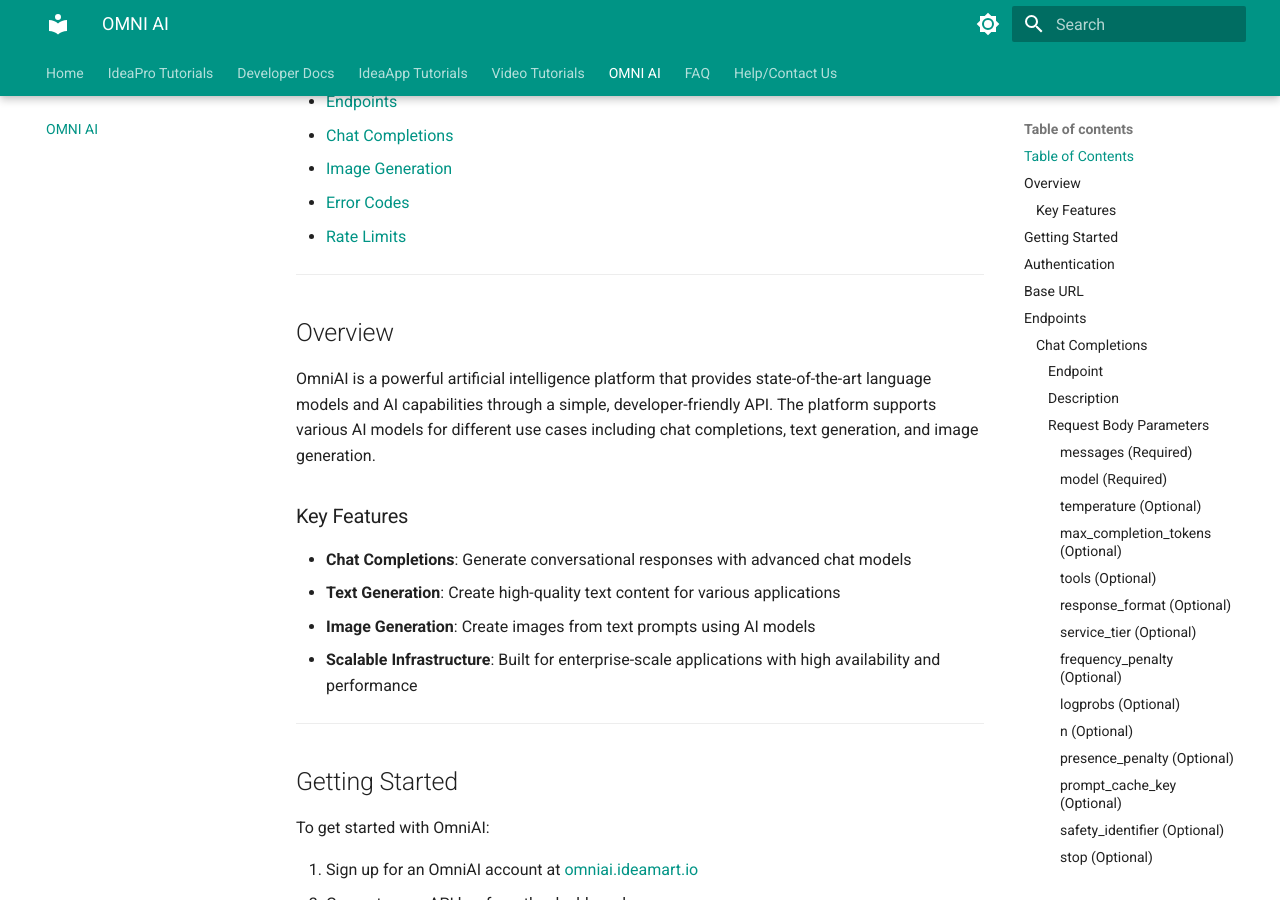
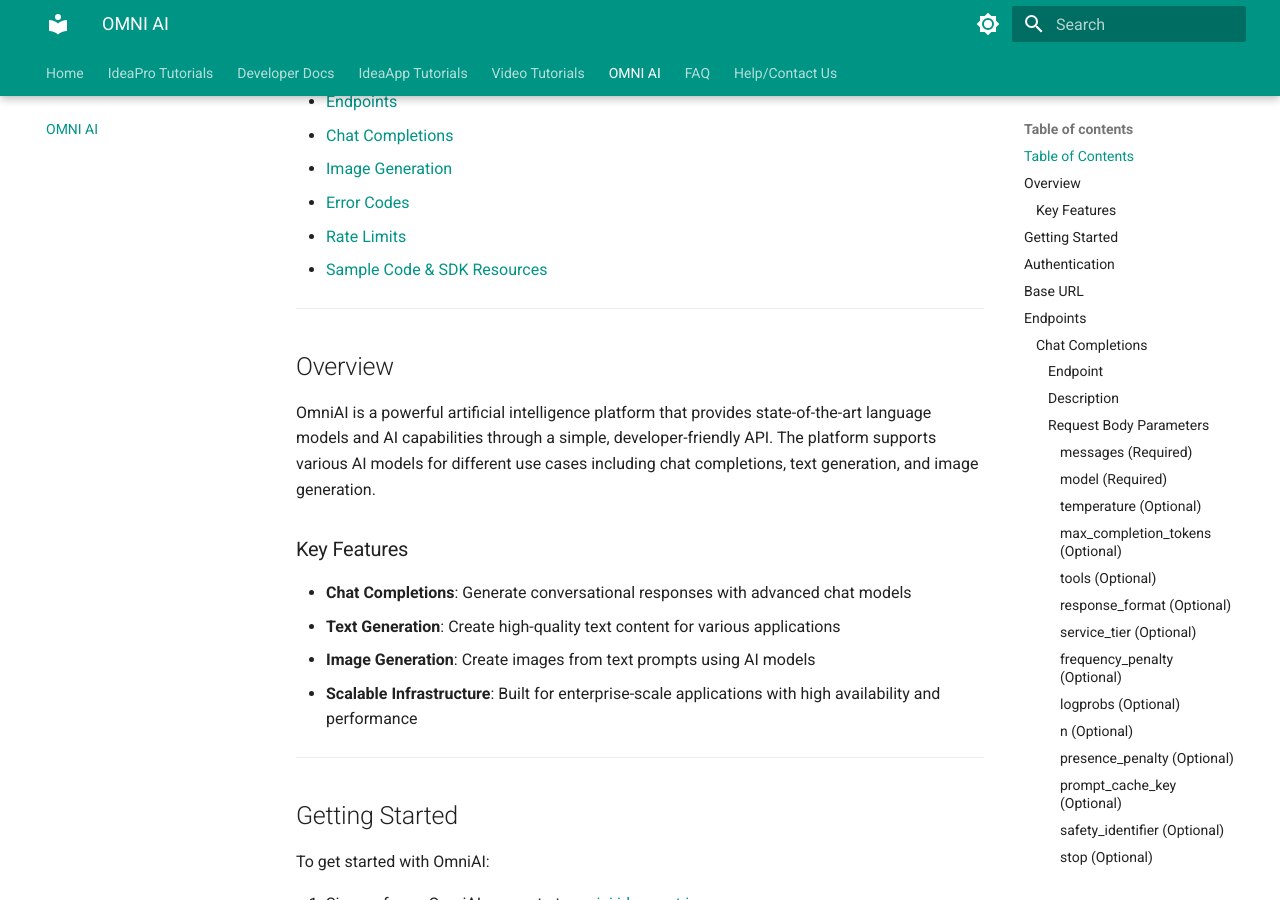
Before and after one commit to ideabizmart/Docs-Ideamart-v2, an MkDocs documentation site: the page built from docs/omni-ai.md, in a window 1280 px wide and 900 px high, scrolled down 415 px. Built offline with MkDocs 1.6.1 and Material for MkDocs 9.7.7, drawn with Linux system fonts in a browser that asks for light colours.

Commit message:
Update omni-ai.md

```diff
--- a/docs/omni-ai.md
+++ b/docs/omni-ai.md
@@ -13,7 +13,7 @@ Complete API documentation for the OmniAI platform, providing access to state-of
   - [Image Generation](#image-generation)
 - [Error Codes](#error-codes)
 - [Rate Limits](#rate-limits)
-
+- [Sample Code & SDK Resources](#sample-code-&-sdk-resources)
 ---
 
 ## Overview
```
